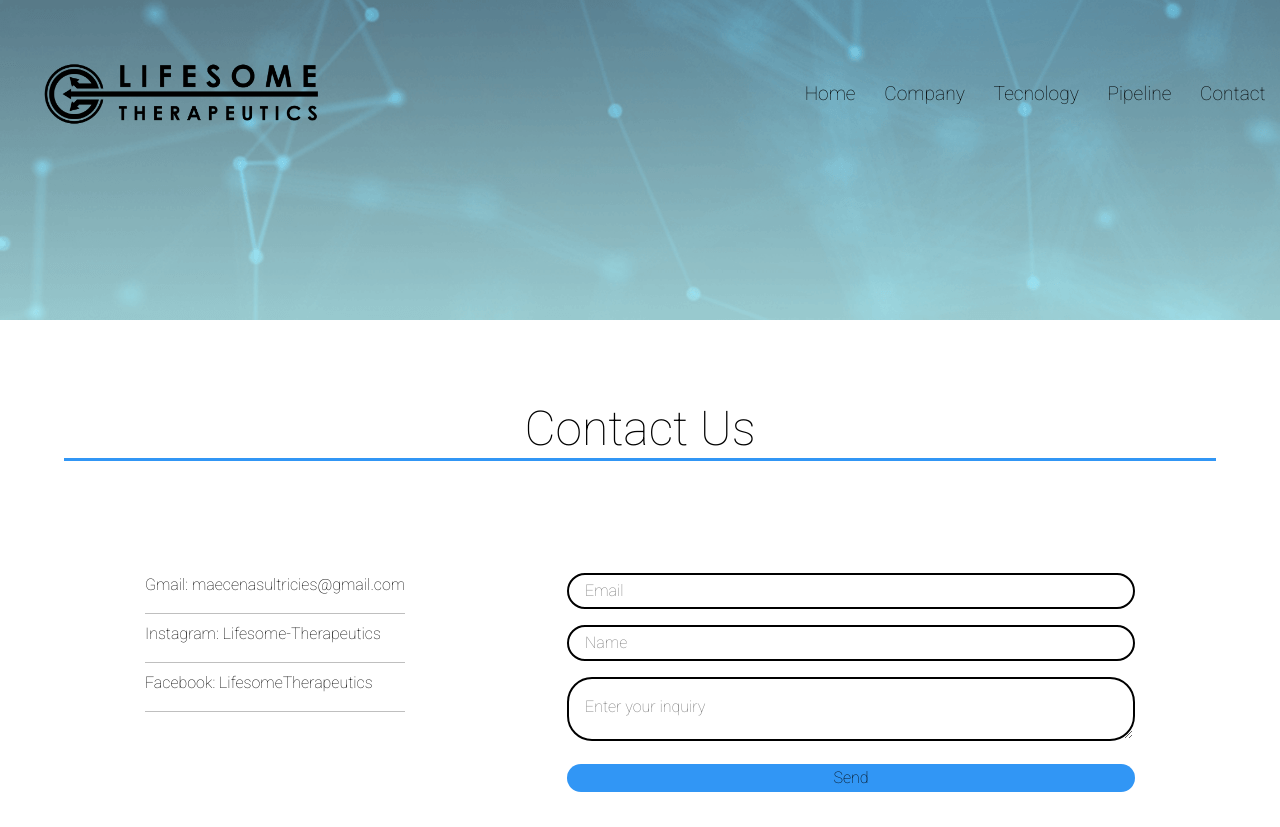
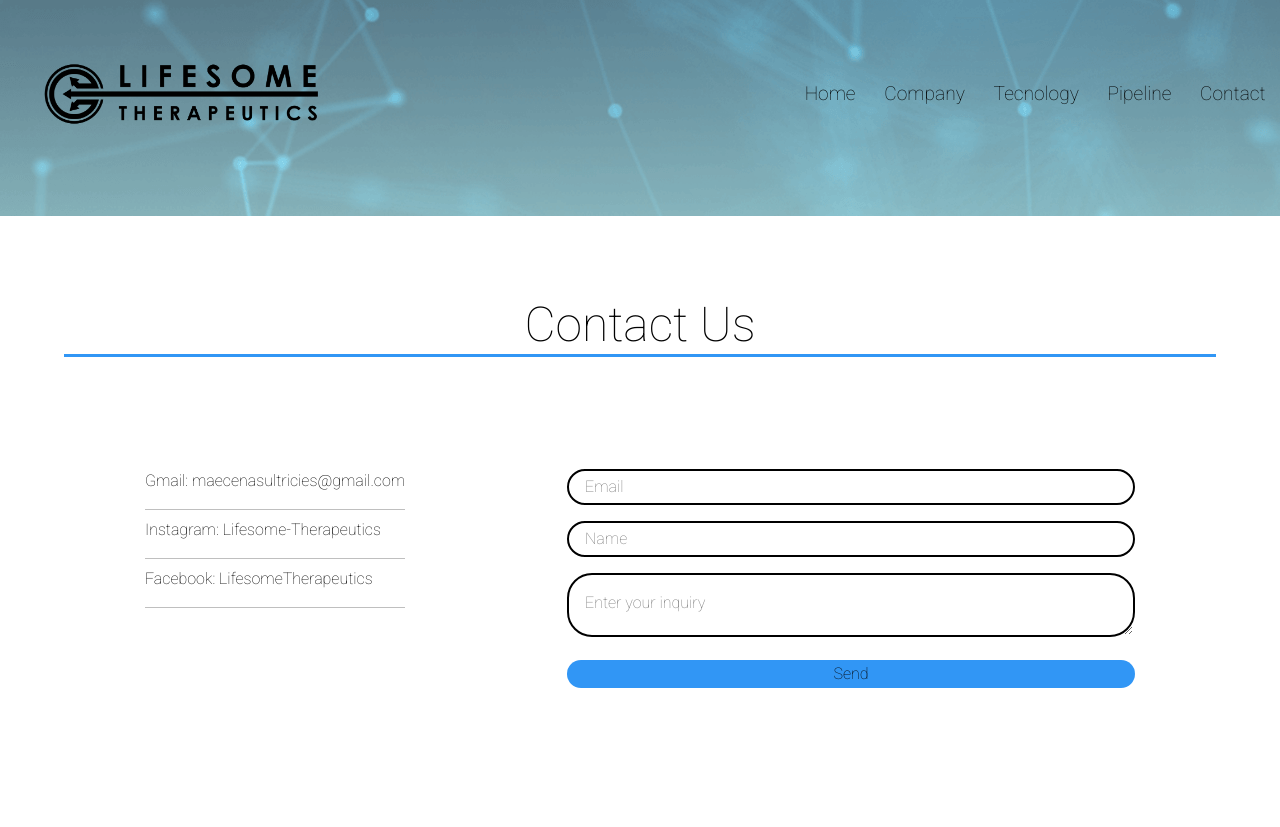
Before and after one commit to Juli4nB27/LifesomeTherapeutics, a website: page pages/contact.html in a window 1280 px wide. Shown: the top 827 px of the page. Drawn offline with nearby package versions, Linux system fonts and the light colour scheme.

Commit message:
Arreglos en el header

```diff
--- a/pages/contact.html
+++ b/pages/contact.html
@@ -31,8 +31,8 @@
 
 <body>
     <div class="contendeor">
-        <header>
-            <section class="escritorio header">
+        <header >
+            <section class="companyHead" style="height: 27vh">
                 <div>
                     <nav >
                         <ul class="contLogoMenu">
--- a/scss/_header.scss
+++ b/scss/_header.scss
@@ -19,6 +19,7 @@ header {
             display: flex;
             flex-direction: row;
             justify-content: space-between;
+            align-content: center;
             .logo {
                 a {
                     li {
--- a/scss/mainPages/_company.scss
+++ b/scss/mainPages/_company.scss
@@ -1,3 +1,7 @@
+.companyHead{
+    height: 20rem;
+    background-image:url(../img/Background.png);
+}
 main {
     .mainCompany1 {
         display: flex;
```
Also changed, not shown: pages/company.html (+2 -2 lines), pages/partners.html (+2 -2 lines), pages/pipeline.html (+2 -2 lines), pages/resources.html (+2 -2 lines), pages/tecnology.html (+1 -1 lines), css/main.css.
